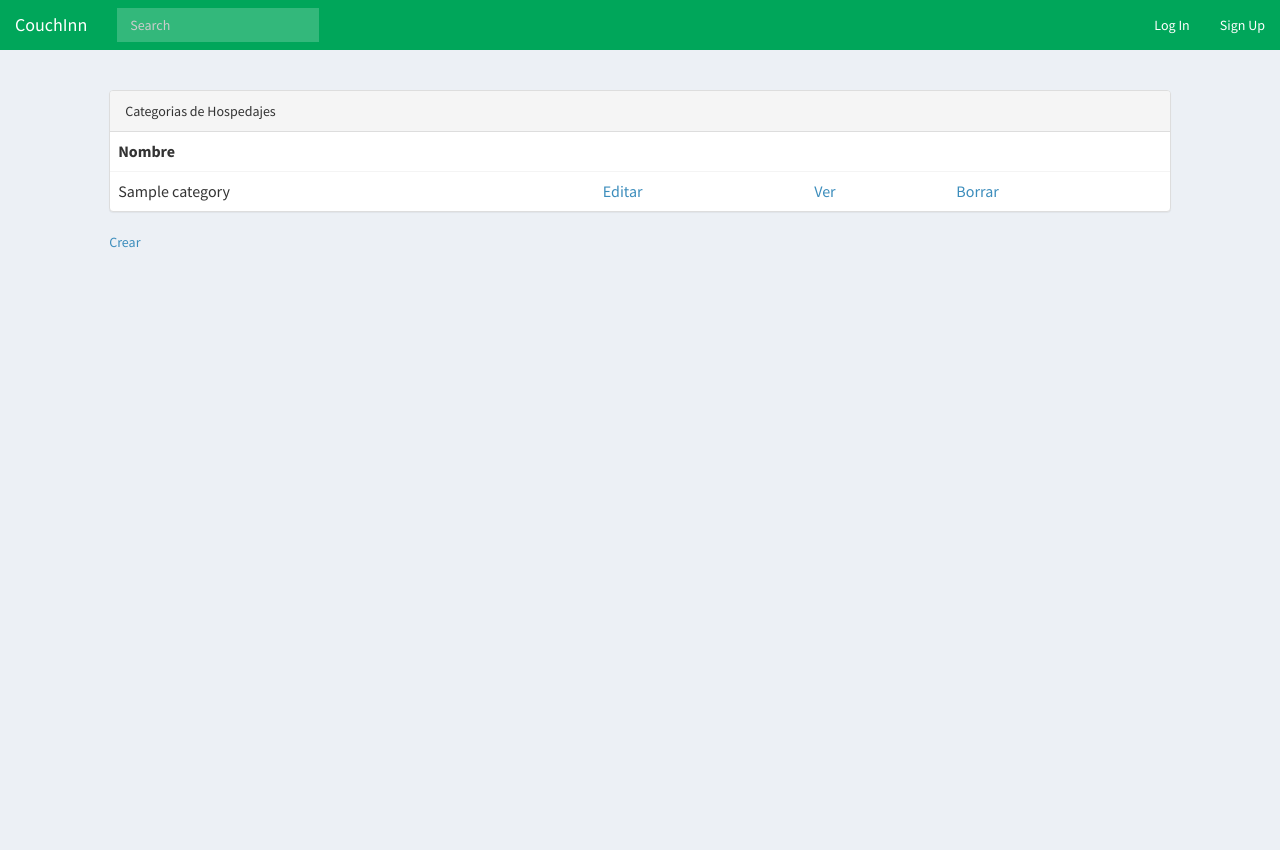
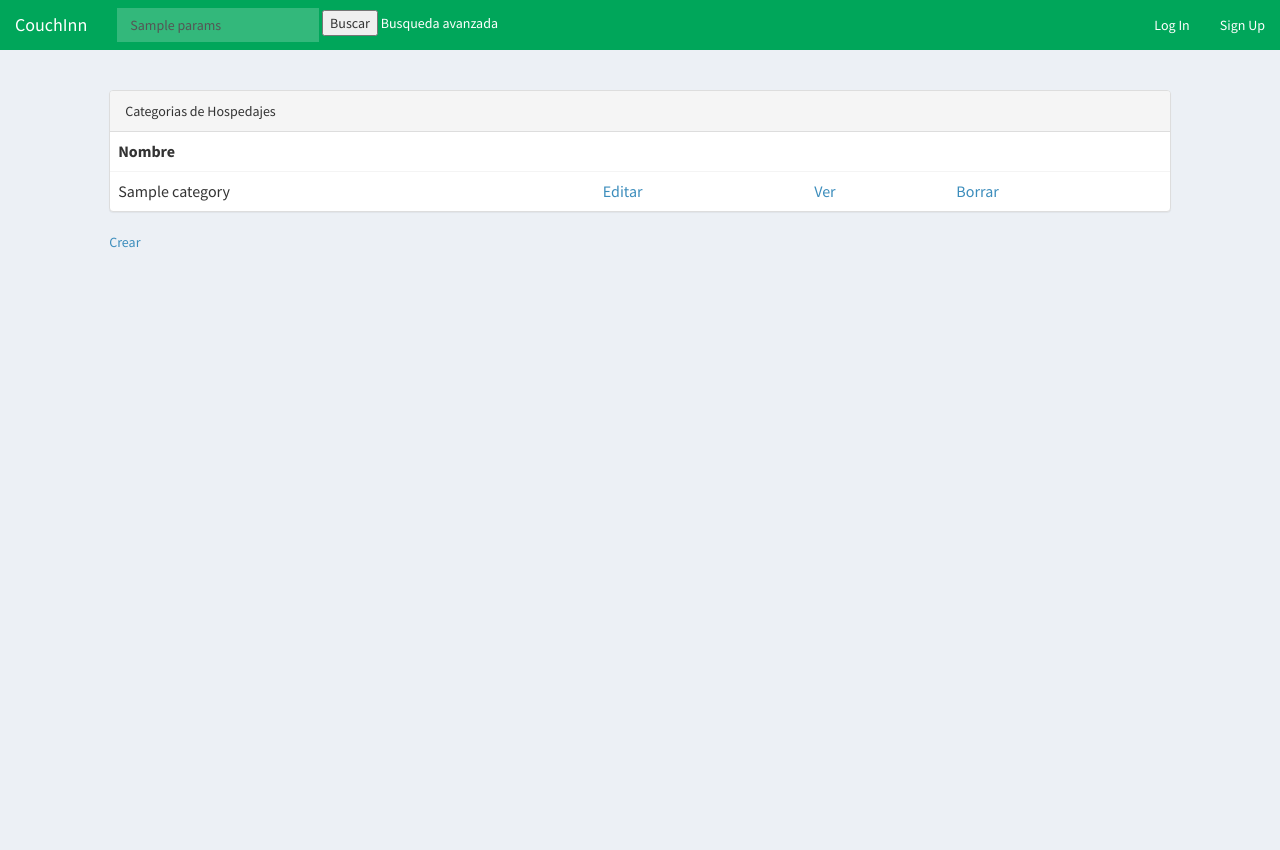
Before and after one commit to MGudin/couchInn, a Django app: template couchInn/templates/backend/home.html in a window 1280 px wide. Run offline with Django 3.2, Linux system fonts and the light colour scheme; the template is opened without the code that fills it: most values are stand-ins (such as "Sample title", 1, 10 or a date in 2020); some libraries are stand-ins or nearby versions.

Commit message:
add simple query, fixed places for user in new lodgment

```diff
--- a/couchInn/app/donation/models.py
+++ b/couchInn/app/donation/models.py
@@ -12,6 +12,6 @@ class Donation(models.Model):
     amount = models.PositiveIntegerField('Donacion',
                                          default=2,
                                          validators=[min_amount_validator])
-    donation_date = models.DateField(editable=False)
+    donation_date = models.DateField(editable=False, auto_now_add=True)
 
     user = models.ForeignKey(User, default=None, editable=False)
--- a/couchInn/app/lodgment/models.py
+++ b/couchInn/app/lodgment/models.py
@@ -53,7 +53,7 @@ class Place(models.Model):
 
 class LodgmentManager(models.Manager):
     def get_queryset(self):
-        return super(LodgmentManager, self).get_queryset().filter(deleted=False).order_by('-id')
+        return super(LodgmentManager, self).get_queryset().filter(deleted=False).order_by('-author__donation__amount')
 
 class Lodgment(models.Model):
     title = models.CharField('Titulo', max_length=50, default='sin titulo')
--- a/couchInn/app/lodgment/urls.py
+++ b/couchInn/app/lodgment/urls.py
@@ -15,6 +15,7 @@ The `urlpatterns` list routes URLs to views. For more information please see:
         """
 from django.conf.urls import url
 from . import views
+from . import query
 
 urlpatterns = [
     url(r'^hospedaje/(?P<lodgment_id>[0-9]+)/$', views.detail, name='detail'),
@@ -28,5 +29,6 @@ urlpatterns = [
     url(r'^inmueble/editar/(?P<place_id>[0-9]+)/$', views.edit_place, name='edit_place'),
     url(r'^inmueble/nuevo$', views.create_place, name='new_place'),
     url(r'^inmuebles/$', views.index_place, name='index_place'),
+    url(r'^busqueda/$', query.simple_query, name='simple_query'),
     url(r'^$', views.index, name='index'),
 ]
--- a/couchInn/app/lodgment/views.py
+++ b/couchInn/app/lodgment/views.py
@@ -41,6 +41,7 @@ def edit_lodgment(request, lodgment_id):
 @login_required
 def new(request):
     form_lodgment = LodgmentForm(request.POST or None)
+    form_lodgment.fields['place'].queryset = Place.actives.filter(user=request.user)
     if form_lodgment.is_valid():
        lodgment = form_lodgment.save(commit=False)
        lodgment.author = request.user
--- a/couchInn/templates/base.html
+++ b/couchInn/templates/base.html
@@ -37,9 +37,16 @@
             <!-- Collect the nav links, forms, and other content for toggling -->
             <div class="collapse navbar-collapse" id="navbar-collapse">
 
-              <form class="navbar-form navbar-left" role="search">
+                <form class="navbar-form navbar-left" action='{% url "lodgment:simple_query" %}' name='params'role="search">
                 <div class="form-group">
-                  <input type="text" class="form-control" id="navbar-search-input" placeholder="Search">
+                    {% csrf_token %}
+                    <input type="text" class="form-control" id="navbar-search-input" placeholder="Search" name='params'{% if params %}value='{{params}}'{% endif %}>
+                  <input type='submit' value="Buscar" />
+                  <div class='hidden' id='advance-search'>
+                      <input type="checkbox" class="" id="navbar-search-input" name='fecha'{% if fecha %}value='{{fecha}}'{% endif %}>
+                  </div>
+                  <a href="" id='link-search' style='color:#ffffff'>Busqueda avanzada</a>
+                  <a href="" id='close-search' class='hidden' style='color:#ffffff'>Cerrar busqueda avanzada</a>
                 </div>
               </form>
               <ul class="nav navbar-nav">
@@ -135,6 +142,18 @@
       $(function() {
       $( ".datepicker" ).datepicker({dateFormat: 'dd/mm/yy'});
       });
+      $('#link-search').click(function(e){
+              e.preventDefault();
+              $('#link-search').addClass('hidden');
+              $('#advance-search').removeClass('hidden');
+              $('#close-search').removeClass('hidden');
+              })
+      $('#close-search').click(function(e){
+              e.preventDefault();
+              $('#close-search').addClass('hidden');
+              $('#advance-search').addClass('hidden');
+              $('#link-search').removeClass('hidden');
+              })
     </script>
 
   </body>
```
Also changed, not shown: couchInn/app/lodgment/query.py (added, +13 -0 lines).
